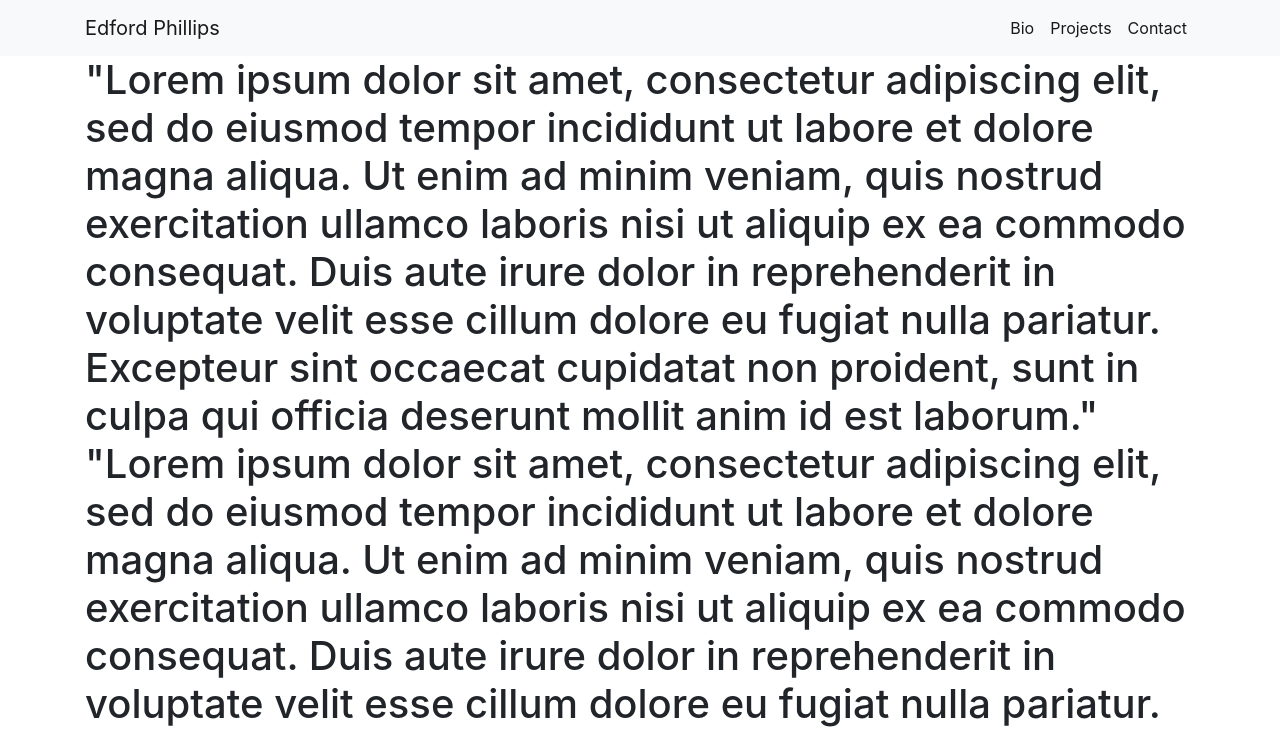
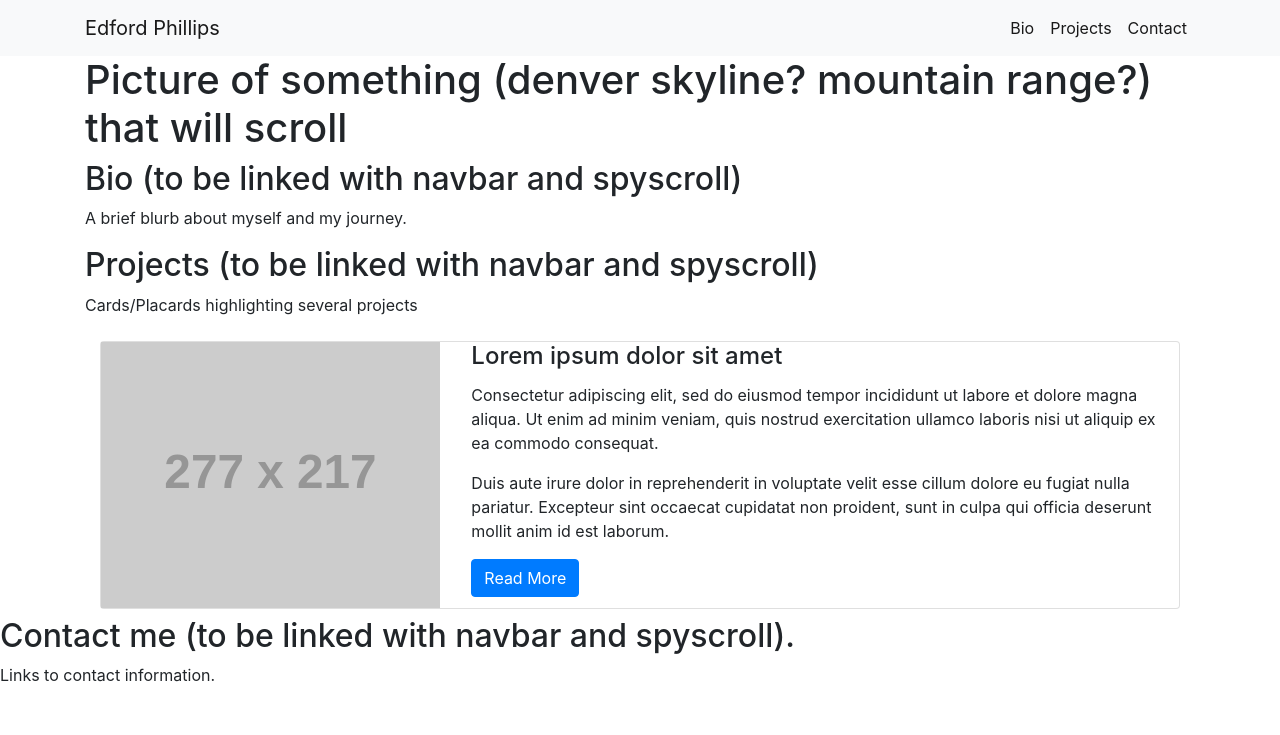
Before and after one commit to ephillipsiii/Portfoliov0.2, a plain HTML site: page index.html in a window 1280 px wide. Shown: the top 735 px of the page. Drawn offline with nearby package versions, Linux system fonts and the light colour scheme; files that its build step writes are made by us from their sources; placeholder pictures from the web are drawn by us.

Commit message:
added project card template (need to update content and reproduce for other projects)

```diff
--- a/assets/style/style.css
+++ b/assets/style/style.css
@@ -0,0 +1,3 @@
+#page-footer {
+    background-color: #171fff;
+}
--- a/index.html
+++ b/index.html
@@ -32,38 +32,57 @@
         </div>
     </nav>
 
-    <nav class="container">
-        <h1>"Lorem ipsum dolor sit amet, consectetur adipiscing elit, sed do eiusmod tempor incididunt ut labore et
-            dolore magna aliqua. Ut enim ad minim veniam, quis nostrud exercitation ullamco laboris nisi ut aliquip ex
-            ea commodo consequat. Duis aute irure dolor in reprehenderit in voluptate velit esse cillum dolore eu
-            fugiat nulla pariatur. Excepteur sint occaecat cupidatat non proident, sunt in culpa qui officia deserunt
-            mollit anim id est laborum."
-            "Lorem ipsum dolor sit amet, consectetur adipiscing elit, sed do eiusmod tempor incididunt ut labore et
-            dolore magna aliqua. Ut enim ad minim veniam, quis nostrud exercitation ullamco laboris nisi ut aliquip ex
-            ea commodo consequat. Duis aute irure dolor in reprehenderit in voluptate velit esse cillum dolore eu
-            fugiat nulla pariatur. Excepteur sint occaecat cupidatat non proident, sunt in culpa qui officia deserunt
-            mollit anim id est laborum."
-        </h1>
-    </nav>
+    <div class="container">
+        <h1>Picture of something (denver skyline? mountain range?) that will scroll</h1>
+        <h2>
+            Bio (to be linked with navbar and spyscroll)
+        </h2>
+        <p>A brief blurb about myself and my journey.</p>
+        <h2>
+            Projects (to be linked with navbar and spyscroll)
+        </h2>
+        <p>Cards/Placards highlighting several projects</p>
+            <section>
+                <div class="container py-2">
+                    <div class="card">
+                        <div class="row ">
+                            <div class="col-md-4">
+                                <img src="https://via.placeholder.com/277x217" class="w-100">
+                            </div>
+                            <div class="col-md-8 px-2">
+                                <div class="card-block px-2">
+                                    <h4 class="card-title">Lorem ipsum dolor sit amet</h4>
+                                    <p class="card-text">Consectetur adipiscing elit, sed do eiusmod tempor incididunt ut
+                                        labore et dolore magna aliqua. Ut enim ad minim veniam, quis nostrud exercitation
+                                        ullamco laboris nisi ut aliquip ex ea commodo consequat. </p>
+                                    <p class="card-text">Duis aute irure dolor in reprehenderit in voluptate velit esse
+                                        cillum dolore eu fugiat nulla pariatur. Excepteur sint occaecat cupidatat non
+                                        proident, sunt in culpa qui officia deserunt mollit anim id est laborum.</p>
+                                    <a href="#" class="btn btn-primary">Read More</a>
+                                </div>
+                            </div>
+
+                        </div>
+                    </div>
+                </div>
+            </div>
+
+        </section>
+        <h2>
+            Contact me (to be linked with navbar and spyscroll).
+        </h2>
+        <p>Links to contact information.</p>
+    </div>
 
     <footer class="page-footer font-small pt-4">
-
         <div class="container text-center text-md-left">
             <div class="row">
-
                 <div class="col-md-4 col-lg-4 text-center mr-auto my-md-4 my-0 mt-4 mb-1">
-
-                    <!-- Content -->
                     <h5 class="font-weight-bold text-uppercase mb-4">Edford Phillips</h5>
                     <p>A Photo will go here!</p>
-
                 </div>
-
                 <div class="col-md-4 col-lg-4 text-center ml-auto my-md-4 my-0 mt-4 mb-1">
-
-                    <!-- Links -->
                     <h5 class="font-weight-bold text-uppercase mb-4">About</h5>
-
                     <ul class="list-unstyled">
                         <li>
                             <p>
@@ -81,33 +100,28 @@
                             </p>
                         </li>
                     </ul>
-
                 </div>
-
                 <div class="col-md-4 col-lg-4 text-center mx-auto my-4">
-
-                    <!-- Social buttons -->
                     <h5 class="font-weight-bold text-uppercase mb-4">Get in Touch</h5>
 
-                    <!-- Facebook -->
+                    <!-- change to LinkedIn -->
                     <a type="button" class="btn-floating btn-fb">
                         <i class="fa fa-facebook"></i>
                     </a>
-                    <!-- Twitter -->
+                    <!-- change to GitHub -->
                     <a type="button" class="btn-floating btn-tw">
                         <i class="fa fa-twitter"></i>
                     </a>
-                    <!-- Google +-->
+                    <!-- change to Gmail -->
                     <a type="button" class="btn-floating btn-gplus">
                         <i class="fa fa-google-plus"></i>
                     </a>
-                    <!-- Dribbble -->
+                    <!-- change to stackOverflow -->
                     <a type="button" class="btn-floating btn-dribbble">
                         <i class="fa fa-dribbble"></i>
                     </a>
                 </div>
             </div>
-
             <div class="footer-copyright text-center py-3">© 2018 Copyright:
                 <a href="#"> Edford Phillips</a>
             </div>
```
